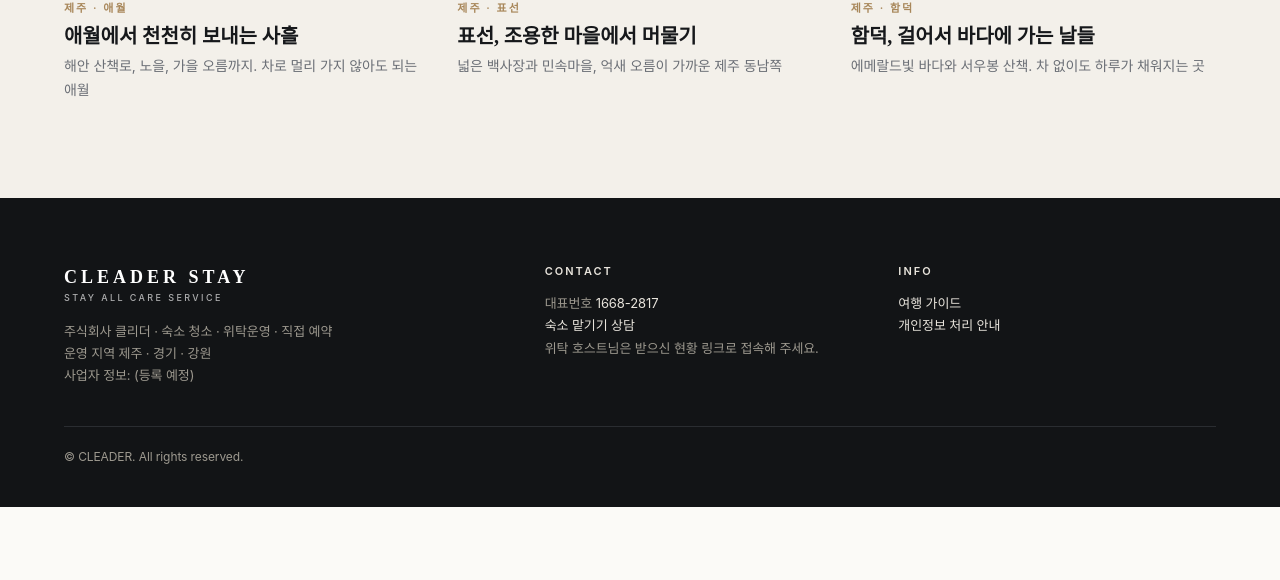
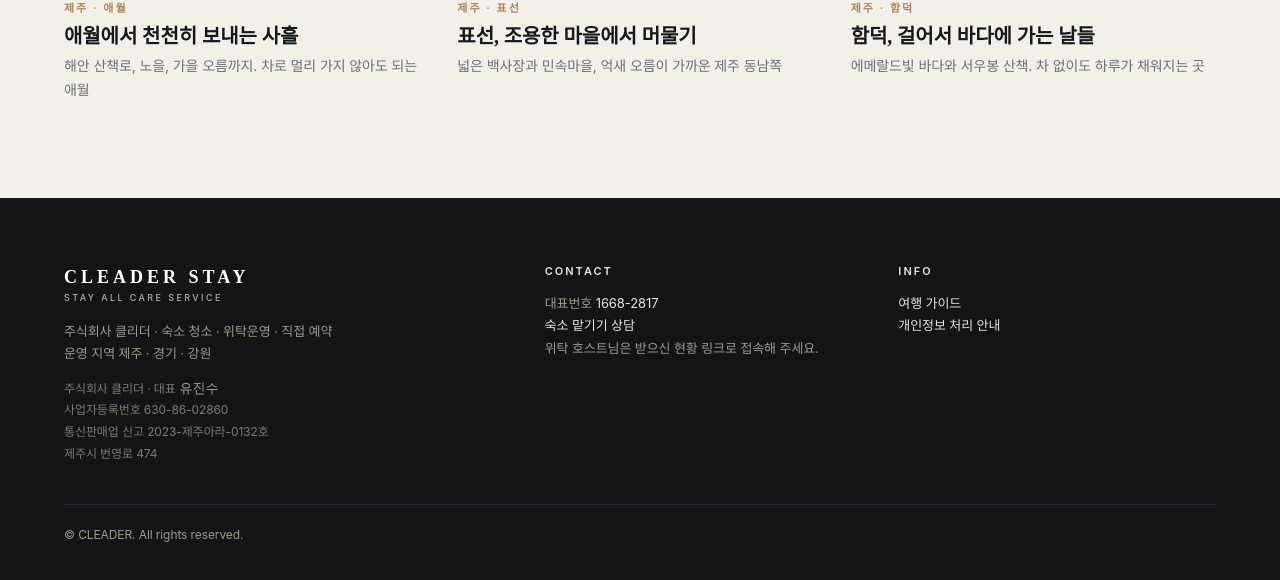
Before and after one commit to eugeneshoo/cleader-stay, a plain HTML site: page index.html in a window 1280 px wide. Shown: the part 3315-3895 px from the top of the page. Before the commit the page ends 3822 px from the top, so only its background shows below. Drawn offline with Linux system fonts and the light colour scheme; no server answers.

Commit message:
Add files via upload

```diff
--- a/app.js
+++ b/app.js
@@ -70,7 +70,7 @@
     }
     var ft = $('#ft'); if (ft) {
       ft.className = 'ft';
-      ft.innerHTML = '<div class="wrap"><div class="cols"><div><a class="logo" href="./">CLEADER STAY<small>STAY ALL CARE SERVICE</small></a><div>주식회사 클리더 · 숙소 청소 · 위탁운영 · 직접 예약<br>운영 지역 <span id="ftArea">제주 · 경기 · 강원</span><br>사업자 정보: (등록 예정)</div></div>' +
+      ft.innerHTML = '<div class="wrap"><div class="cols"><div><a class="logo" href="./">CLEADER STAY<small>STAY ALL CARE SERVICE</small></a><div>주식회사 클리더 · 숙소 청소 · 위탁운영 · 직접 예약<br>운영 지역 <span id="ftArea">제주 · 경기 · 강원</span></div><div class="biz">주식회사 클리더 · 대표 <img src="ceo.png" alt="대표자" width="40" height="18" loading="lazy"><br>사업자등록번호 630-86-02860<br>통신판매업 신고 2023-제주아라-0132호<br>제주시 번영로 474</div></div>' +
         '<div><h4>CONTACT</h4>대표번호 <a href="tel:' + TEL + '">' + TEL + '</a><br><a href="host.html#form">숙소 맡기기 상담</a><br>위탁 호스트님은 받으신 현황 링크로 접속해 주세요.</div>' +
         '<div><h4>INFO</h4><a href="guide.html">여행 가이드</a><br><a href="privacy.html">개인정보 처리 안내</a></div></div>' +
         '<div class="bot">© CLEADER. All rights reserved.</div></div>';
--- a/style.css
+++ b/style.css
@@ -248,3 +248,4 @@ body.over:not(.scrolled) .call{display:none}
 .form .sendrow{display:flex;align-items:center;gap:14px;flex-wrap:wrap;margin-top:16px}
 .form .sendrow span{font-size:13px;color:var(--sub)}
 @media (max-width:640px){.form .two{grid-template-columns:1fr;gap:0}}
+.ft .biz{margin-top:14px;font-size:12px;line-height:1.8;color:#7f7b72}.ft .biz img{vertical-align:-4px;display:inline-block}
```
Also changed, not shown: ceo.png (added).
